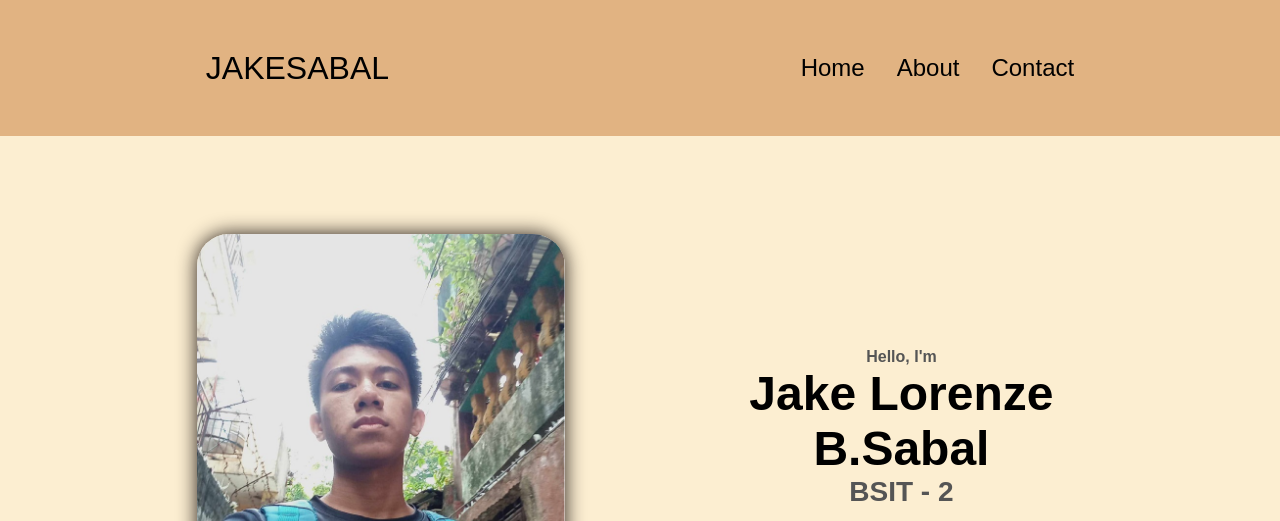
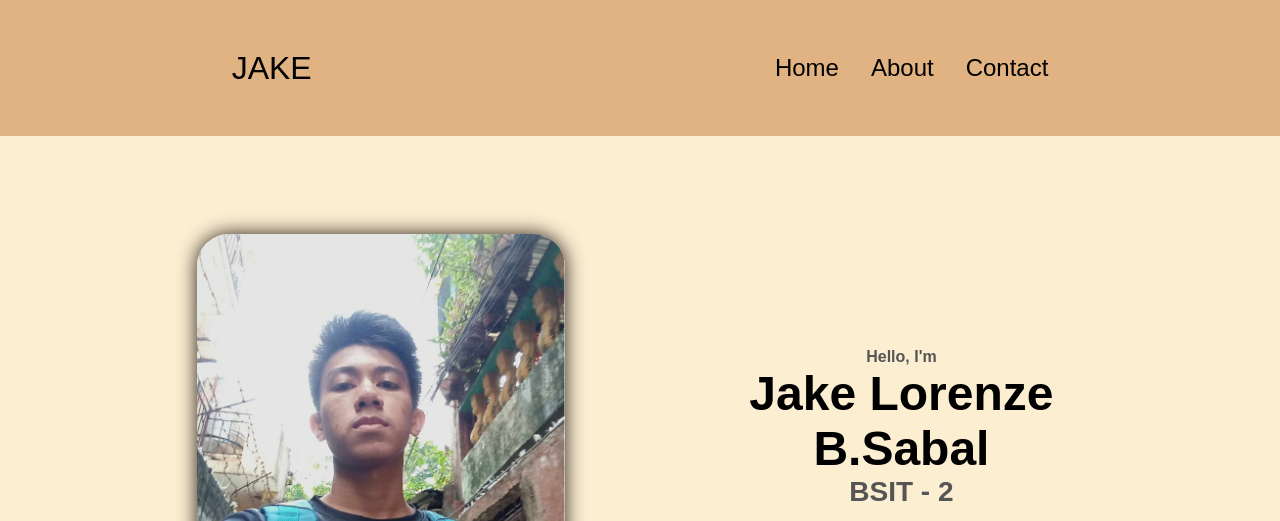
Before and after one commit to jakelorrenzesabal/lomanaport, a plain HTML site: page index.html in a window 1280 px wide. Shown: the top 521 px of the page. Drawn offline with Linux system fonts and the light colour scheme.

Commit message:
new add logo

```diff
--- a/index.html
+++ b/index.html
@@ -10,7 +10,7 @@
   </head>
   <body>
      <nav id="desktop-nav">
-      <div class="logo">JAKESABAL</div>
+      <div class="logo">JAKE</div>
         <ul class="nav-links">
           <li><a href="#profile">Home</a></li>
           <li><a href="#about">About</a></li>
```
